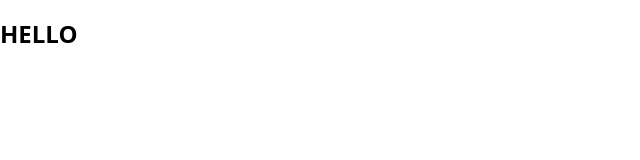
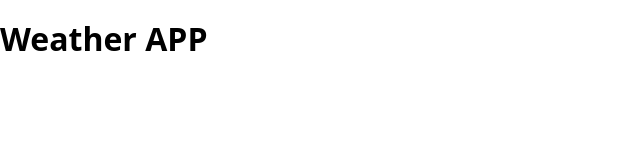
Before and after one commit to EwelinaKociolek/weather, a website built with Vite: page index.html in a window 1280 px wide. Shown: the whole page, without its empty margins (0-640 px from the left). Built offline with nearby package versions, Linux system fonts and the light colour scheme.

```diff
--- a/index.html
+++ b/index.html
@@ -8,15 +8,9 @@
 </head>
 
 <body>
+  <h1>Weather APP</h1>
   <script type="module" src="/main.js"></script>
 </body>
 
-<section class="welcome">
-  <div class="title">
-    <p class="text">
-      <h1>HELLO</h1>
-    </p>
-  </div>
-</section>
 
 </html>
```
Also changed, not shown: README.md, 2 other files.
